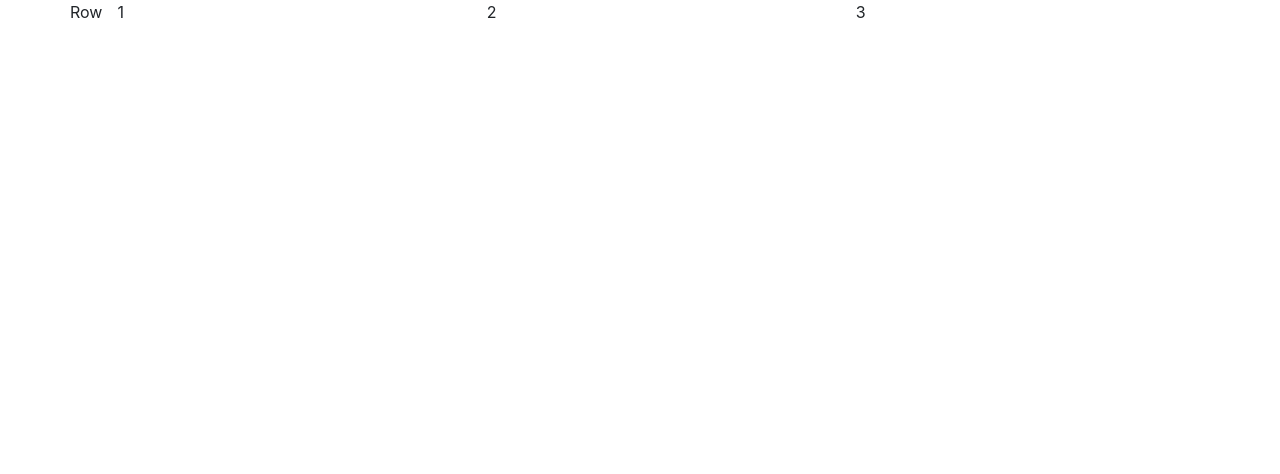
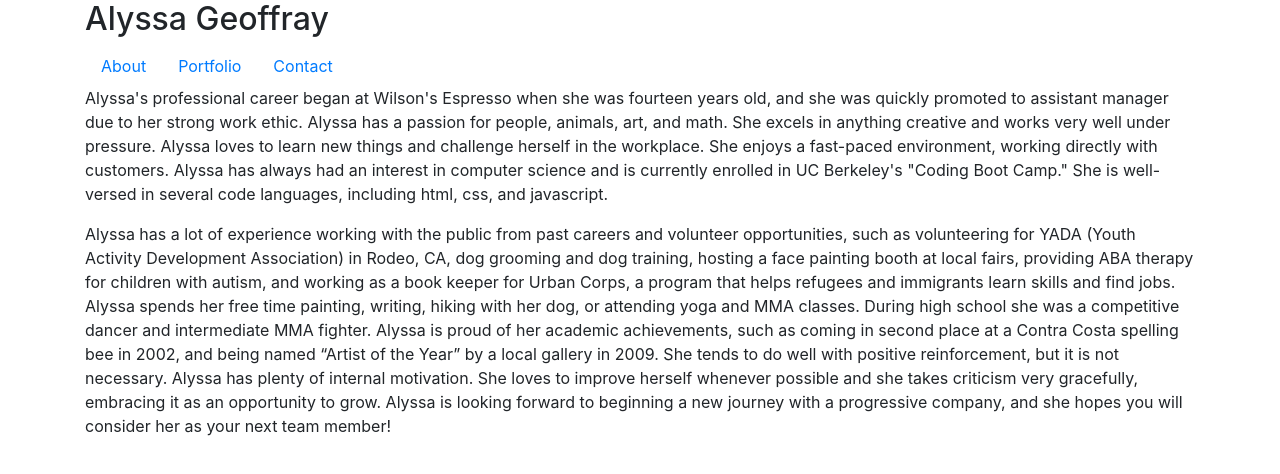
Before and after one commit to AGeoffray/bootstrap-stuff, a plain HTML site: page index.html in a window 1280 px wide. Drawn offline with nearby package versions, Linux system fonts and the light colour scheme.

Commit message:
Update index.html

```diff
--- a/index.html
+++ b/index.html
@@ -1,27 +1,85 @@
-<!DOCTYPE html>
-<html lang="en">
+<!DOCTYPE <!DOCTYPE html>
+<html>
 
 <head>
-    <meta charset="UTF-8">
-    <meta name="viewport" content="width=x, initial-scales=1.0">
-    <meta http-equiv="X-UA-Compatible" content="ie=edge">
-    <title>Document</title>
+    <meta charset="utf-8" />
+    <meta http-equiv="X-UA-Compatible" content="IE=edge">
+    <title>Page Title</title>
+    <meta name="viewport" content="width=device-width, initial-scale=1">
     <link rel="stylesheet" href="https://stackpath.bootstrapcdn.com/bootstrap/4.1.3/css/bootstrap.min.css" integrity="sha384-MCw98/SFnGE8fJT3GXwEOngsV7Zt27NXFoaoApmYm81iuXoPkFOJwJ8ERdknLPMO"
         crossorigin="anonymous">
+    <link rel="stylesheet" type="text/css" media="screen" href="assets/styles.css" />
+    <script src="main.js"></script>
 </head>
 
 <body>
 
+    <!-- Nav and Header -->
+
     <div class="container">
-        <div class="row">Row
-            <div class="col">1</div>
-            <div class="col">2</div>
-            <div class="col">3</div>
+        <div class="row">
+            <div class="col col-lg-12">
+
+                <h2>Alyssa Geoffray</h2>
+
+            </div>
+
+
+        </div>
+
+
+    </div>
+
+    <div class="container" id="navigate">
+        <div class="row">
+            <div class="col col-lg-12 grey">
+                <ul class="nav justify-content-left">
+                    <li class="nav-item">
+                        <a class="nav-link active" href="#">About</a>
+                    </li>
+                    <li class="nav-item">
+                        <a class="nav-link" href="#">Portfolio</a>
+                    </li>
+                    <li class="nav-item">
+                        <a class="nav-link" href="#">Contact</a>
+                    </li>
+                </ul>
+            </div>
         </div>
     </div>
 
+    <!-- Page Content -->
 
+    <div class="container">
+        <div class="row">
+            <div class="col col-lg-12">
+                <p>Alyssa's professional career began at Wilson's Espresso when she was fourteen years old, and she was
+                    quickly promoted to assistant manager due to her strong work ethic. Alyssa has a passion for
+                    people, animals, art, and math. She excels in anything creative and works very well under pressure.
+                    Alyssa loves to learn new things and challenge herself in the workplace. She enjoys a fast-paced
+                    environment, working directly with customers. Alyssa has always had an interest in computer science
+                    and is currently enrolled in UC Berkeley's "Coding Boot Camp." She is well-versed in several code
+                    languages, including html, css, and javascript.</p>
 
+            </div>
+
+            <div class="col col-lg-12">
+                <p>Alyssa has a lot of experience working with the public from past careers and volunteer
+                    opportunities, such as volunteering for YADA (Youth Activity Development Association) in Rodeo, CA,
+                    dog grooming and dog training, hosting a face painting booth at local fairs, providing ABA therapy
+                    for children with autism, and working as a book keeper for Urban Corps, a program that helps
+                    refugees and immigrants learn skills and find jobs. Alyssa spends her free time painting, writing,
+                    hiking with her dog, or attending yoga and MMA classes. During high school she was a competitive
+                    dancer and intermediate MMA fighter. Alyssa is proud of her academic achievements, such as coming
+                    in second place at a Contra Costa spelling bee in 2002, and being named “Artist of the Year” by a
+                    local gallery in 2009. She tends to do well with positive reinforcement, but it is not necessary.
+                    Alyssa has plenty of internal motivation. She loves to improve herself whenever possible and she
+                    takes criticism very gracefully, embracing it as an opportunity to grow. Alyssa is looking forward
+                    to beginning a new journey with a progressive company, and she hopes you will consider her as your
+                    next team member!</p>
+            </div>
+        </div>
+    </div>
 
 </body>
 
```
